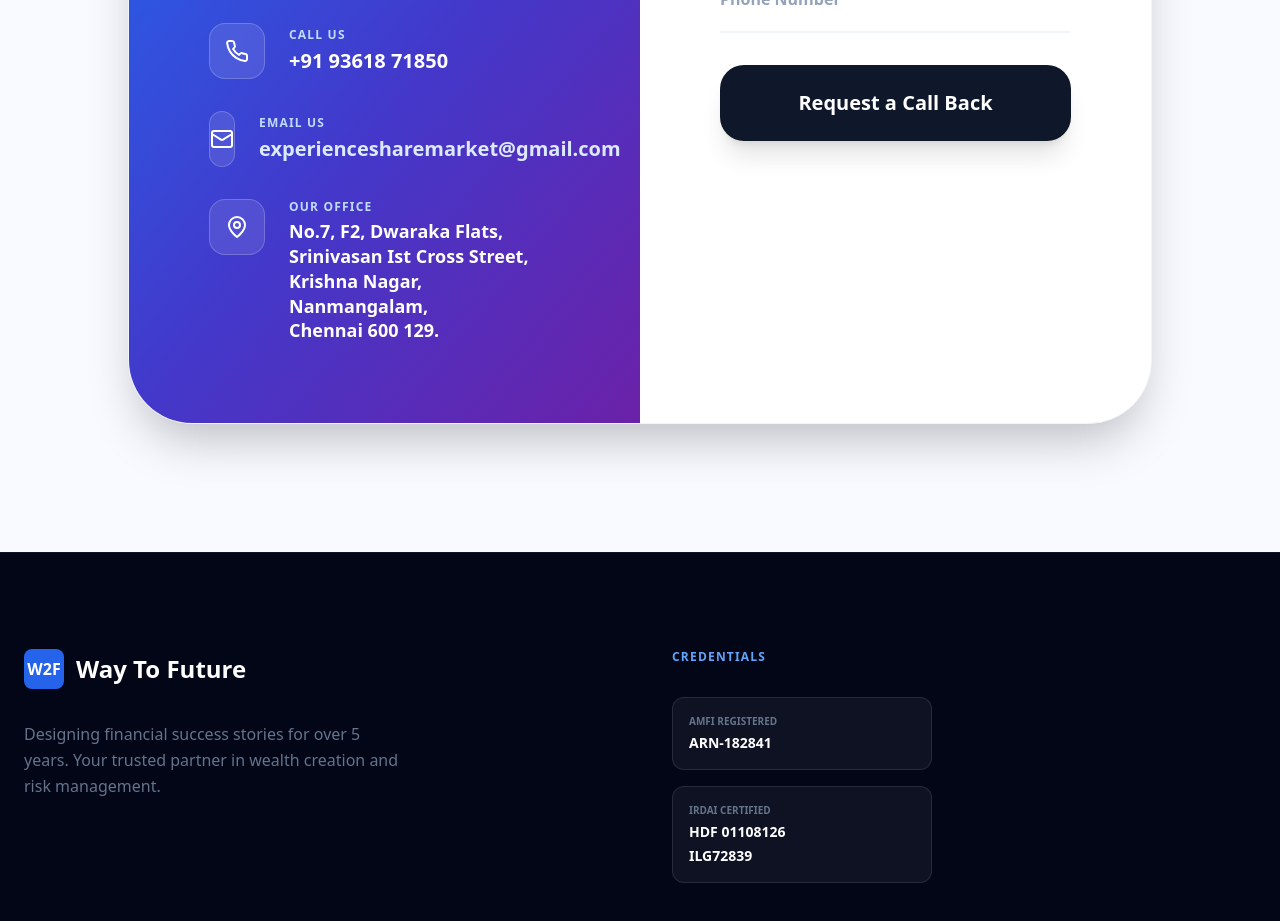
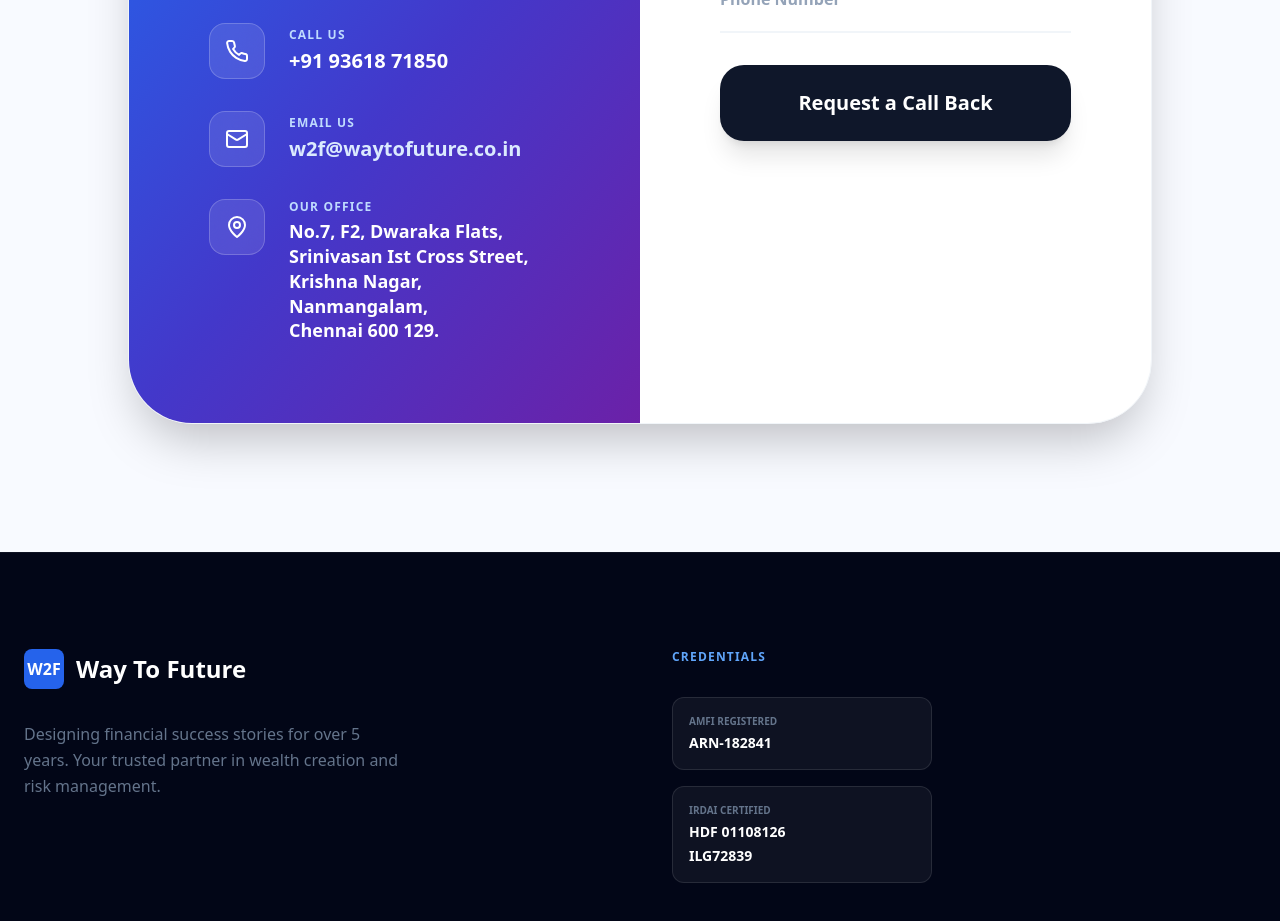
Before and after one commit to WAYTOFUTURE/waytofuture, a React (Create React App) app: page / in a window 1280 px wide. Shown: the part 3320-4241 px from the top of the page. Built offline with nearby package versions, Linux system fonts and the light colour scheme.

Commit message:
Update App.js

```diff
--- a/src/App.js
+++ b/src/App.js
@@ -572,7 +572,7 @@ export default function App() {
                       </div>
                       <div>
                         <p className="text-xs font-bold text-blue-200 uppercase tracking-widest mb-1">Email Us</p>
-                        <p className="text-xl font-black text-blue-100">experiencesharemarket@gmail.com</p>
+                        <p className="text-xl font-black text-blue-100">w2f@waytofuture.co.in</p>
                       </div>
                     </div>
                     <div className="flex items-start gap-6">
```
